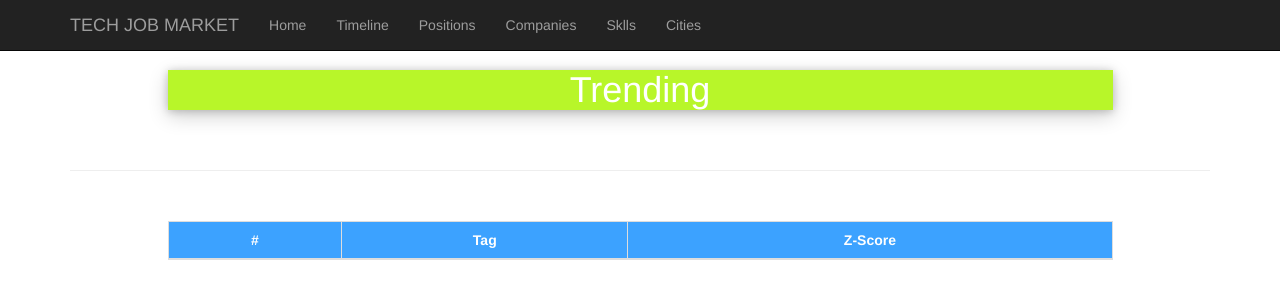
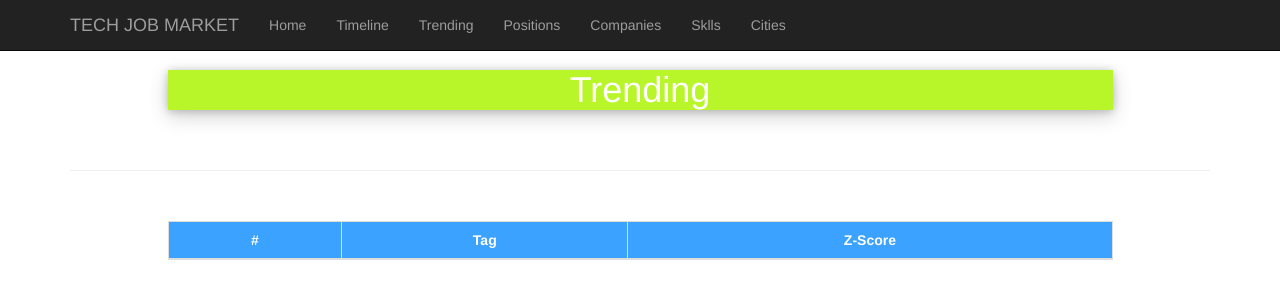
Before and after one commit to sVujke/django-job-analytics, a Django app: page /trending/ in a window 1280 px wide. Shown: the top 300 px of the page. Run offline with Django 3.2, Linux system fonts and the light colour scheme; data that the repository does not hold is empty; some libraries are stand-ins or nearby versions.

Commit message:
trending on navbar

```diff
--- a/templates/navbar.html
+++ b/templates/navbar.html
@@ -21,6 +21,9 @@
                         <a href="{% url 'timeline' %}">Timeline</a>
                     </li>
                     <li>
+                        <a href="{% url 'trending' %}">Trending</a>
+                    </li>
+                    <li>
                         <a href="/list/position/">Positions</a>
                     </li>
                     <li>
```
